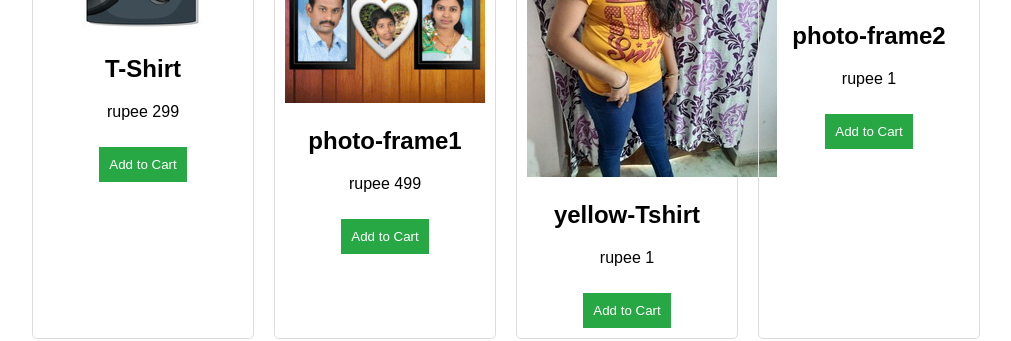
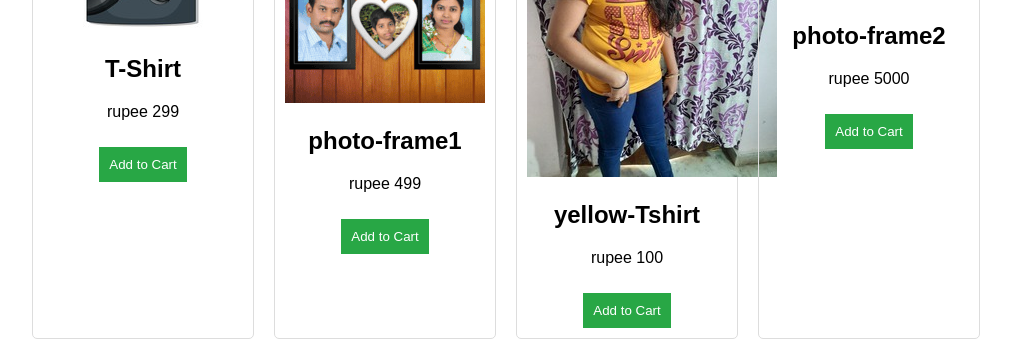
Before and after one commit to rajudruva2/serverless-frontend, a React (Create React App) app: page / in a window 1280 px wide. Shown: the part 247-588 px from the top of the page, without its empty margins (134-1145 px from the left). Built offline with nearby package versions, Linux system fonts and the light colour scheme.

Commit message:
Update App.js

```diff
--- a/src/App.js
+++ b/src/App.js
@@ -12,8 +12,8 @@ import pf1 from "./assets/photo-frame-1.jpg";
 const products = [
   { id: 1, name: "T-Shirt", price: 299, image: tshirtImage },
   { id: 2, name: "photo-frame1", price: 499, image: jeansImage },
-  { id: 3, name: "yellow-Tshirt", price: 1, image: sareeImage },
-  { id: 3, name: "photo-frame2", price: 1, image:pf1 },
+  { id: 3, name: "yellow-Tshirt", price: 100, image: sareeImage },
+  { id: 3, name: "photo-frame2", price: 5000, image:pf1 },
 ];
 
 function App() {
```
